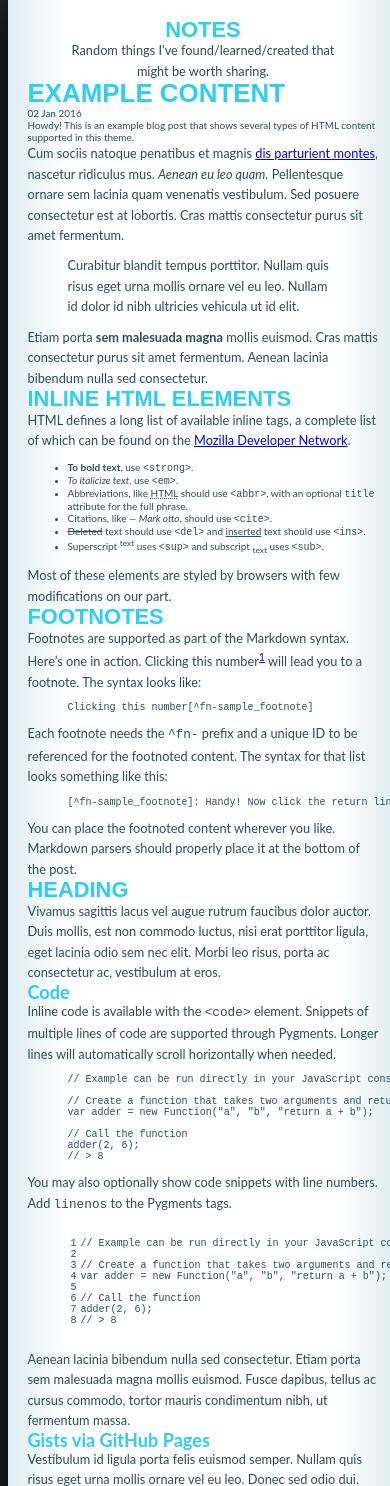
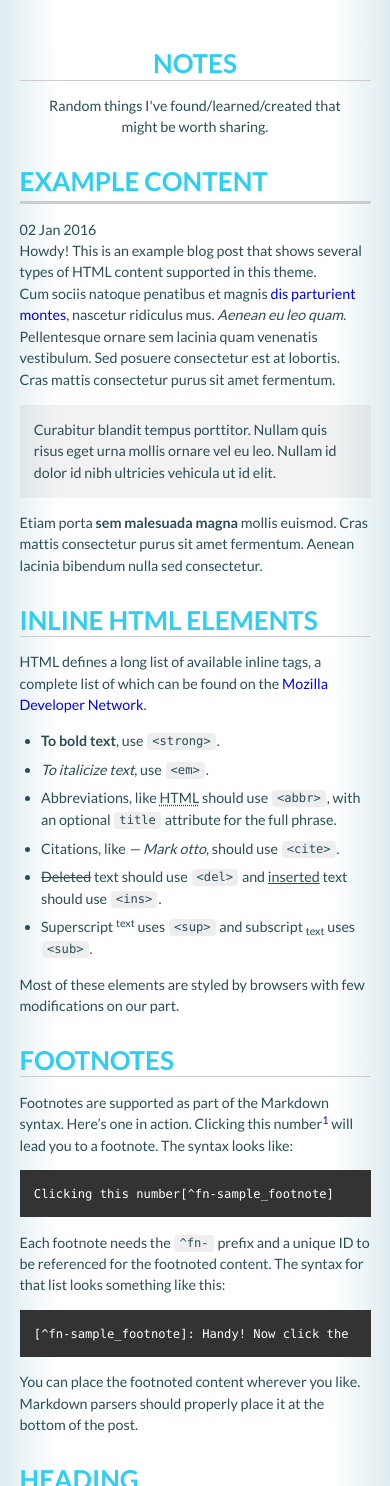
Before and after one commit to chasebank/chase2, a Jekyll site: the page built from _posts/2016-01-02-example-content.md, in a window 390 px wide, cut to the strip 212-1698 px from the top of the page. Built offline with Jekyll 4.4.1, drawn with Linux system fonts in a browser that asks for light colours; nearby versions of some CDN libraries.

Commit message:
Typography
Fluid typography. General house cleaning

```diff
--- a/_layouts/default.html
+++ b/_layouts/default.html
@@ -83,9 +83,7 @@
       </div>
     </header>
 
-		<a href="#navigation" class="nav-trigger">
-			Menu <span></span>
-		</a>
+    <a href="#navigation" class="nav-trigger">Menu <span></span></a>
 
     <div class="main-content">
       <main>
@@ -121,10 +119,10 @@
             <li>Walk on Water</li>
           </ul>
         </li>
-    <li>
-      <h3>About me</h3></li>
+        <!--<li><h3>About me</h3></li>-->
       </ul>
 
+      <div class="social-media-wrap">
         <ul class="social-media">
           <li class="email"><a href="http://cha.se.net/contact/" target="_blank" title="Contact me">Email&nbsp;me</a></li>
           <li class="codepen"><a href="http://codepen.io/chasebank/" target="_blank" title="View my CodePen Profile">CodePen</a></li>
@@ -133,6 +131,7 @@
           <li class="github"><a href="https://github.com/chasebank" target="_blank" title="View my GitHub Profile">GitHub</a></li>
           <li class="behance"><a href="https://www.behance.net/chasebank" target="_blank" title="View my Bēhance Profile">Bēhance</a></li>
         </ul>
+      </div>
     </nav>
 
     <div class="overlay"></div>
--- a/_posts/2016-01-02-example-content.md
+++ b/_posts/2016-01-02-example-content.md
@@ -2,7 +2,6 @@
 layout: post
 title: Example content
 ---
-
 
 <div class="message">
   Howdy! This is an example blog post that shows several types of HTML content supported in this theme.
--- /dev/null
+++ b/_sass/_bitsnpieces.scss
@@ -0,0 +1,113 @@
+$breakpoints: (
+  'small': '(max-width: 529px)',
+  'medium': '(min-width: 530px) and (max-width: 768px)',
+  'phablet': '(max-width: 768px)',
+  'notPhablet': '(min-width: 769px)',
+  'large': '(min-width: 769px) and (max-width: 1400px)',
+  'x-large': '(min-width: 1401px)',
+  'mobileNav' : '(min-width: 1200px)'
+);
+@mixin media($name, $push: false) {
+  @if map-has-key($breakpoints, $name) {
+    @media only screen and #{map-get($breakpoints, $name)} {
+      @content;
+    }
+  }
+  @else if $push !=false {
+    $breakpoints: map-merge($breakpoints, ($name: $push)) !global;
+    @include media($name) {
+      @content;
+    }
+  }
+}
+
+
+
+
+$colors: (
+  gray: (
+    dark: #181d1f,
+    base: #212b2e,
+    mid: #3d4f55,
+    light: #5e7e88,
+  ),
+  primary: (
+    base: #2ECEF1,
+    light: #cff6ff
+  ),
+  text: (
+    base: #2a4d58,
+    link: #9fc4cf
+  )
+);
+@function color($color-name, $color-variant) {
+  // map inception
+  @return map-get(map-get($colors, $color-name), $color-variant);
+}
+
+
+
+
+@mixin font-stack-normal {
+  font-family: "Exo 2", "Lato", "Lucida Grande", "Lucida Sans Unicode", Tahoma, Sans-Serif;
+}
+@mixin font-stack-header {
+  // font-family: 'Raleway', Sans-Serif;
+  font-family: "Lato", Sans-Serif;
+}
+@mixin font-stack-code {
+  font-family: 'Source Code Pro', Menlo, Consolas, Monaco, monospace;
+}
+
+@function strip-unit($value) {
+  @return $value / ($value * 0 + 1);
+}
+
+@mixin fluid-type($min-vw, $max-vw, $min-font-size, $max-font-size) {
+  $u1: unit($min-vw);
+  $u2: unit($max-vw);
+  $u3: unit($min-font-size);
+  $u4: unit($max-font-size);
+
+  @if $u1 == $u2 and $u1 == $u3 and $u1 == $u4 {
+    & {
+
+      font-size: $min-font-size;
+      @media screen and (min-width: $min-vw) {
+        font-size: calc(#{$min-font-size} + #{strip-unit($max-font-size - $min-font-size)} * ((100vw - #{$min-vw}) / #{strip-unit($max-vw - $min-vw)}));
+      }
+
+      @media screen and (min-width: $max-vw) {
+        font-size: $max-font-size;
+      }
+    }
+  }
+}
+
+$fontSizeBase: calc(120% + .2vw);
+$fontSizeH1: calc(220% + 1vw);
+$fontSizeH2: calc(180% + 1vw);
+$fontSizeH3: calc(150% + .8vw);
+$fontSizeH4: calc(120% + .5vw);
+
+
+
+
+@mixin scrollbars($size, $foreground-color, $background-color: mix($foreground-color, white,  50%)) {
+  // For Google Chrome
+  &::-webkit-scrollbar {
+    width:  $size;
+    height: $size;
+  }
+  &::-webkit-scrollbar-thumb {
+    background: $foreground-color;
+  }
+  &::-webkit-scrollbar-track {
+    background: $background-color;
+  }
+  // For Internet Explorer
+  body & {
+    scrollbar-face-color: $foreground-color;
+    scrollbar-track-color: $background-color;
+  }
+}
--- a/_sass/_main.scss
+++ b/_sass/_main.scss
@@ -2,7 +2,6 @@ html, body {
   box-sizing: border-box;
   -webkit-font-smoothing: antialiased;
 	-moz-osx-font-smoothing: grayscale;
-  font-size: 10px;
   height: 100%;
 }
 
@@ -12,9 +11,7 @@ html, body {
 
 body {
   position: relative;
-  font-family: 'Lato', sans-serif;
   background: color(gray, base);
-  color: color(text,base);
   webkit-overflow-scrolling: touch;
   overflow-x: hidden;
   // fixing some crazy mobile browser shiz
@@ -44,7 +41,7 @@ body {
 }
 
 //$navWidth: (200px + 6vw);
-$Padding: 5%;
+$padding: 5%;
 main {
   position: relative;
   background: linear-gradient(to right,
@@ -54,28 +51,24 @@ main {
   box-shadow: 0 0 50px #000;
   min-height: 100%;
 
-  padding: 5%;
+  padding: 4rem 5%;
 
   overflow: hidden;
   z-index: -1;
   transition: transform .5s;
 }
 
-.nav-container {
-  /* position: relative;
-  float: left;
-  min-height: 100%;
-  width: calc(150px + 10%);
-  float: left;
-  padding: 5% 3.5rem 0 3.5rem; */
+section {
+  margin: 0 auto;
+  max-width: calc(1000px + 4vw)
 }
 
 .nav-trigger {
   position: fixed;
   z-index: 100;
   $spcr: calc(1rem + 1.2vw);
-  top: $spcr;
-  right: $spcr;
+  top: 1.9rem;
+  right: 2rem;
   height: 44px;
   width: 44px;
   overflow: hidden;
@@ -84,7 +77,7 @@ main {
   text-indent: 100%;
 
   @media only screen and (min-width: 1200px) {
-    left: $spcr;
+    left: 2rem;
     right: initial;
   }
 }
@@ -185,8 +178,9 @@ main {
   height: 100%;
   width: calc(250px + 5vw);
   max-width: 450px;
-  // spcr plus height of trigger (44px)
-  padding: calc(1rem * 2 + 1.2vw * 2 + 44px) 2% 2% 2%;
+  // nav trigger spcr
+  //padding: calc(1rem + 1.2vw) 2% 2% 2%;
+  padding: 2rem;
   $colorDark: #212b2e;
   $colorBgGradient: saturate(lighten($colorDark,75%),20%);
   background: linear-gradient(to left, white 60%, $colorBgGradient);
@@ -194,6 +188,8 @@ main {
   transform: translateZ(0);
   transform: translateX(-100%);
   transition: transform .5s cubic-bezier(.07,.23,.34,1);
+
+  @include scrollbars(0.5em, rgba(color(gray,mid),.2), none);
 
   @media only screen and (max-width: 1200px) {
     background: linear-gradient(to right, white 60%, $colorBgGradient);
--- a/_sass/_nav.scss
+++ b/_sass/_nav.scss
@@ -11,17 +11,17 @@
 
   h3 {
     text-transform: uppercase;
+    margin: 0;
   }
 
   > li {
-    margin-bottom: 3em;
+    margin-bottom: 2rem;
 
     ul {
       margin: 0;
-      font-size: $fontSizeBase;
       font-weight: bold;
 
-      li { margin-top: .75em }
+      li { margin-top: .25em }
     }
   }
 }
@@ -40,9 +40,7 @@
 .nav a {
   display: block;
   padding: .4em 0;
-  font-size: 40px;
   font-weight: bold;
-  font-family: serif;
   text-decoration: none;
   color: #1F2B3D;
   transform: translateZ(0);
@@ -81,21 +79,23 @@
   }
 }
 
+.social-media-wrap {
+  text-align: center;
+}
+
 ul.social-media {
   position: relative;
-  font-family: 'Lato', sans-serif;
   display: inline-block;
   zoom: 1;
   list-style: none;
   text-align: left;
   padding: .1em .5rem 0 0;
-  margin: 0;
+  margin: 0 auto;
   color: #a8f8ff;
-  font-size: 1.4rem;
 
   li {
     position: relative;
-    padding-left: 3rem;
+    padding-left: 2.5em;
 
     + li { margin-top: 1em }
 
@@ -111,33 +111,33 @@ ul.social-media {
       left: 0;
       top: 50%;
       transform: translate3d(0,-49%,0);
-      height: 2.5rem;
-      width: 2.5rem;
+      height: 1.8em;
+      width: 1.8em;
       border-radius: 50%;
       text-align: center;
-      line-height: 2.5rem;
-      font-size: 1.25rem;
+      line-height: 1.8em;
+      font-size: 1em;
       font-family: 'FontAwesome';
     }
     &.email a {
-      @include socialIcon($title: 'email',$icon: '\f1d8',$bgColor: color(primary,base),$textColor: white);
-      &:before { padding-right: .2em }
+      @include socialIcon($title: email,$icon: '\f1d8',$bgColor: color(primary,base),$textColor: white);
+      &:before { padding-right: .1em }
     }
     &.codepen a {
-      @include socialIcon($title: 'codepen',$icon: '\f1cb',$bgColor: #000,$textColor: white);
-      &:before { padding-right: .1em }
+      @include socialIcon($title: codepen,$icon: '\f1cb',$bgColor: #000,$textColor: white);
+      //&:before { padding-right: .1em }
     }
     &.twitter a {
       @include socialIcon($title: twitter,$icon: '\f099',$bgColor: #2caae1,$textColor: white)
     }
     &.linkedin a {
-      @include socialIcon($title: 'linkedin',$icon: '\f0e1',$bgColor: #1b86bd,$textColor: white)
+      @include socialIcon($title: linkedin,$icon: '\f0e1',$bgColor: #1b86bd,$textColor: white)
     }
     &.github a {
-      @include socialIcon($title: 'github',$icon: '\f113',$bgColor: #76c85a,$textColor: white)
+      @include socialIcon($title: github,$icon: '\f113',$bgColor: #76c85a,$textColor: white)
     }
     &.behance a {
-      @include socialIcon($title: 'behance',$icon: '\f1b4',$bgColor: #237ffc,$textColor: white)
+      @include socialIcon($title: behance,$icon: '\f1b4',$bgColor: #237ffc,$textColor: white)
     }
   }
 }
--- a/_sass/_typography.scss
+++ b/_sass/_typography.scss
@@ -1,4 +1,4 @@
-h1,
+/*h1,
 h2,
 h3,
 h4,
@@ -19,23 +19,183 @@ h2 {
 h3,
 h4 {
   font-family: 'Lato', sans-serif;
+}*/
+
+$MQs: true;
+
+$min_width: 320px;
+$max_width: 1200px;
+$min_font: 14px;
+$max_font: 24px;
+
+$mod_1: 1.2; // mobile
+$mod_2: 1.5; // desktop
+
+$linkColorOnWhite: #4c8ee8;
+$linkColorOnBlack: #5792E2;
+
+@import url('https://fonts.googleapis.com/css?family=Exo+2:600');
+@import url('https://fonts.googleapis.com/css?family=Lato:400,700,900');
+@import url('https://cdnjs.cloudflare.com/ajax/libs/font-awesome/4.5.0/css/font-awesome.min.css');
+
+html {
+  @include font-stack-normal;
+  @include fluid-type($min_width, $max_width, $min_font, 18px);
+  line-height: 1.5;
+}
+
+body {
+  font-family: 'Lato', sans-serif;
+  color: color(text,base);
+}
+
+p, blockquote, figure, pre {
+  margin: 0 0 1rem 0;
+  &:empty {
+    display: none;
+  }
+}
+
+a {
+  text-decoration: none;
+  &:hover, &:focus, &:active {
+    cursor: pointer; // some <a> without href
+    color: white;
+  }
+}
+
+h1, h2, h3, h4, h5, h6 {
+  @include font-stack-header;
+  font-weight: bold;
+  line-height: 1.2;
+  margin: 2rem 0 1rem 0;
+  color: color(primary,base)
+}
+
+h1, h2 {
+  font-size: $mod_1*$mod_1*$mod_1 *1rem;
+  @include fluid-type($min_width, $max_width, $mod_1*$mod_1*$mod_1 *$min_font, $mod_2*$mod_2*$mod_2 *$min_font);
+  text-transform: uppercase;
 }
 
 h1 {
-   font-size: $fontSizeH1
-   //color: white
+  padding: 0 0 0.25rem 0;
+  border-bottom: 3px solid #ccc;
 }
 
 h2 {
-   font-size: $fontSizeH2
+  border-bottom: 1px solid #ccc;
 }
 
 h3 {
-   font-size: $fontSizeH3
+  font-size: $mod_1*$mod_1 *1rem;
+  @include fluid-type($min_width, $max_width, $mod_1*$mod_1 *$min_font, $mod_2*$mod_2 *$min_font);
+}
+
+h4, h5 {
+  font-size: $mod_1 *1rem;
+  @include fluid-type($min_width, $max_width, $mod_1 *$min_font, $mod_2 *$min_font);
 }
 
 h4 {
-   font-size: $fontSizeH4
+  text-transform: uppercase;
+}
+
+h6 {
+  font-size: 1.05rem;
+}
+
+blockquote {
+  padding: 1rem;
+  background: rgba(black, 0.05);
+  box-shadow: none;
+  p:last-child {
+    margin-bottom: 0;
+  }
+}
+
+ul, ol, dl {
+  margin: 0 0 1rem 1.5rem;
+  padding: 0;
+  ul, ol, dl {
+    margin: 0.5rem 0 0.5rem 1.5rem;
+  }
+}
+
+dt {
+  font-weight: bold;
+}
+
+li {
+  margin: 0 0 0.5rem 0
+}
+
+hr {
+  border: 0;
+  height: 1px;
+  background: #ccc;
+  position: relative;
+  margin: 3rem 0;
+}
+
+p, li, dd, td {
+  > code {
+    background: #eee;
+    padding: 1px 5px 2px;
+    margin: 0 1px;
+    border-radius: 4px;
+    position: relative;
+    top: -1px;
+  }
+}
+
+img {
+  border-style: none;
+  max-width: 100%;
+  box-sizing: content-box;
+}
+
+pre {
+  @include font-stack-code;
+  background: #333;
+  color: white; // default code color
+  padding: 1rem;
+  font-size: 85%;
+  tab-size: 2;
+  word-break: normal;
+  hyphens: none;
+  > code {
+    @include scrollbars(0.5em, #666, none);
+    white-space: pre;
+    display: block;
+    overflow-x: auto;
+    font-size: inherit;
+  }
+}
+
+code {
+  @include font-stack-code;
+  font-size: 85%;
+  text-transform: none;
+}
+
+table {
+  display: block;
+  width: 100%;
+  overflow: auto;
+  border-spacing: 0;
+  border-collapse: collapse;
+  th, td {
+    padding: 6px 13px;
+    border: 1px solid #ddd;
+  }
+  tr {
+    background-color: #fff;
+    border-top: 1px solid #ccc;
+    &:nth-child(2n) {
+      background-color: #f8f8f8;
+    }
+  }
 }
 
 ::selection {
@@ -52,18 +212,9 @@ section {
   color: color(text, base)
 }
 
-p {
-   font-size: $fontSizeBase;
-   line-height: 1.6;
-   margin: 0;
-   + p {
-      margin-top: 1rem
-   }
-}
-
-
-
-
 .page-header {
   text-align: center;
+
+  h1,
+  h2 { margin-top: 0 }
 }
--- a/_sass/_variables.scss
+++ /dev/null
@@ -1,42 +0,0 @@
-$breakpoints: ( 'small': '(max-width: 529px)', 'medium': '(min-width: 530px) and (max-width: 768px)', 'phablet': '(max-width: 768px)', 'notPhablet': '(min-width: 769px)', 'large': '(min-width: 769px) and (max-width: 1400px)', 'x-large': '(min-width: 1401px)', 'mobileNav' : '(min-width: 1200px)' );
-@mixin media($name, $push: false) {
-  @if map-has-key($breakpoints, $name) {
-    @media only screen and #{map-get($breakpoints, $name)} {
-      @content;
-    }
-  }
-  @else if $push !=false {
-    $breakpoints: map-merge($breakpoints, ($name: $push)) !global;
-    @include media($name) {
-      @content;
-    }
-  }
-}
-
-$colors: (
-  gray: (
-      dark: #181d1f,
-      base: #212b2e,
-      mid: #3d4f55,
-      light: #5e7e88,
-  ),
-	primary: (
-		base: #2ECEF1,
-		light: #cff6ff
-	),
-	text: (
-    base: #2a4d58,
-		link: #9fc4cf
-	)
-);
-
-@function color($color-name, $color-variant) {
-  // map inception
-  @return map-get(map-get($colors, $color-name), $color-variant);
-}
-
-$fontSizeBase: calc(120% + .2vw);
-$fontSizeH1: calc(220% + 1vw);
-$fontSizeH2: calc(180% + 1vw);
-$fontSizeH3: calc(150% + .8vw);
-$fontSizeH4: calc(120% + .5vw);
--- a/styles.scss
+++ b/styles.scss
@@ -28,8 +28,9 @@
 @import "pagination";
 @import "message";*/
 
-@import "variables";
+@import url("https://cdnjs.cloudflare.com/ajax/libs/normalize/5.0.0/normalize.min.css");
+@import "bitsnpieces";
+@import "typography";
 @import "main";
 @import "header";
 @import "nav";
-@import "typography";
```
Also changed, not shown: styleguide.md (added, +65 -0 lines). Lines whose indentation alone changed are shown as unchanged.
